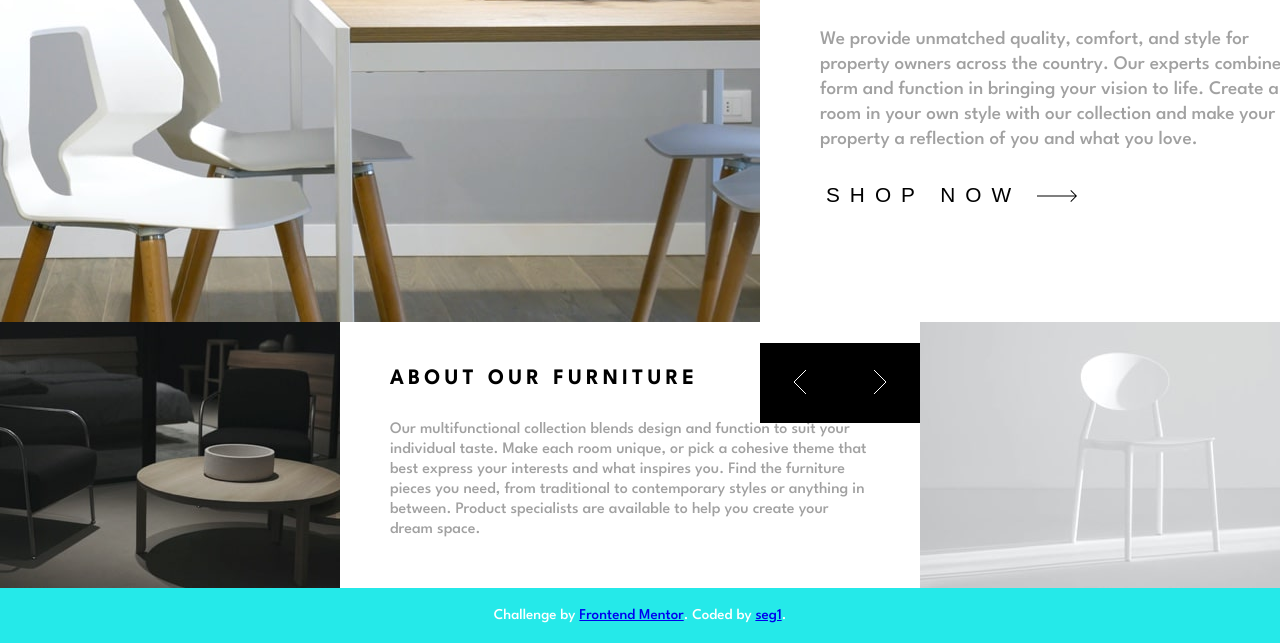
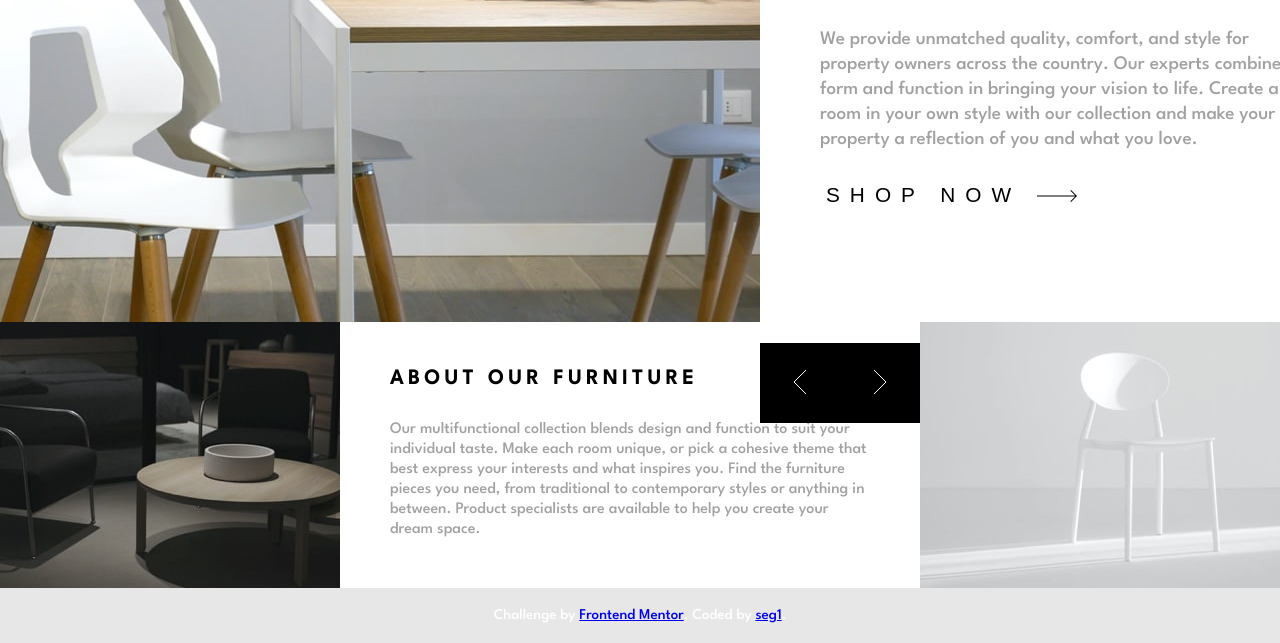
Before and after one commit to seg1-exe/room-homepage, a plain HTML site: page index.html in a window 1280 px wide. Shown: the part 185-828 px from the top of the page. Drawn offline with Linux system fonts and the light colour scheme.

Commit message:
change color bg2

```diff
--- a/style.css
+++ b/style.css
@@ -7,7 +7,7 @@
 
 body{
     font-family: 'League Spartan', sans-serif;
-    background-color: rgb(37, 233, 233);
+    background-color: rgb(231, 231, 231);
     display: flex;
     justify-content: center;
     flex-direction: column;
```
